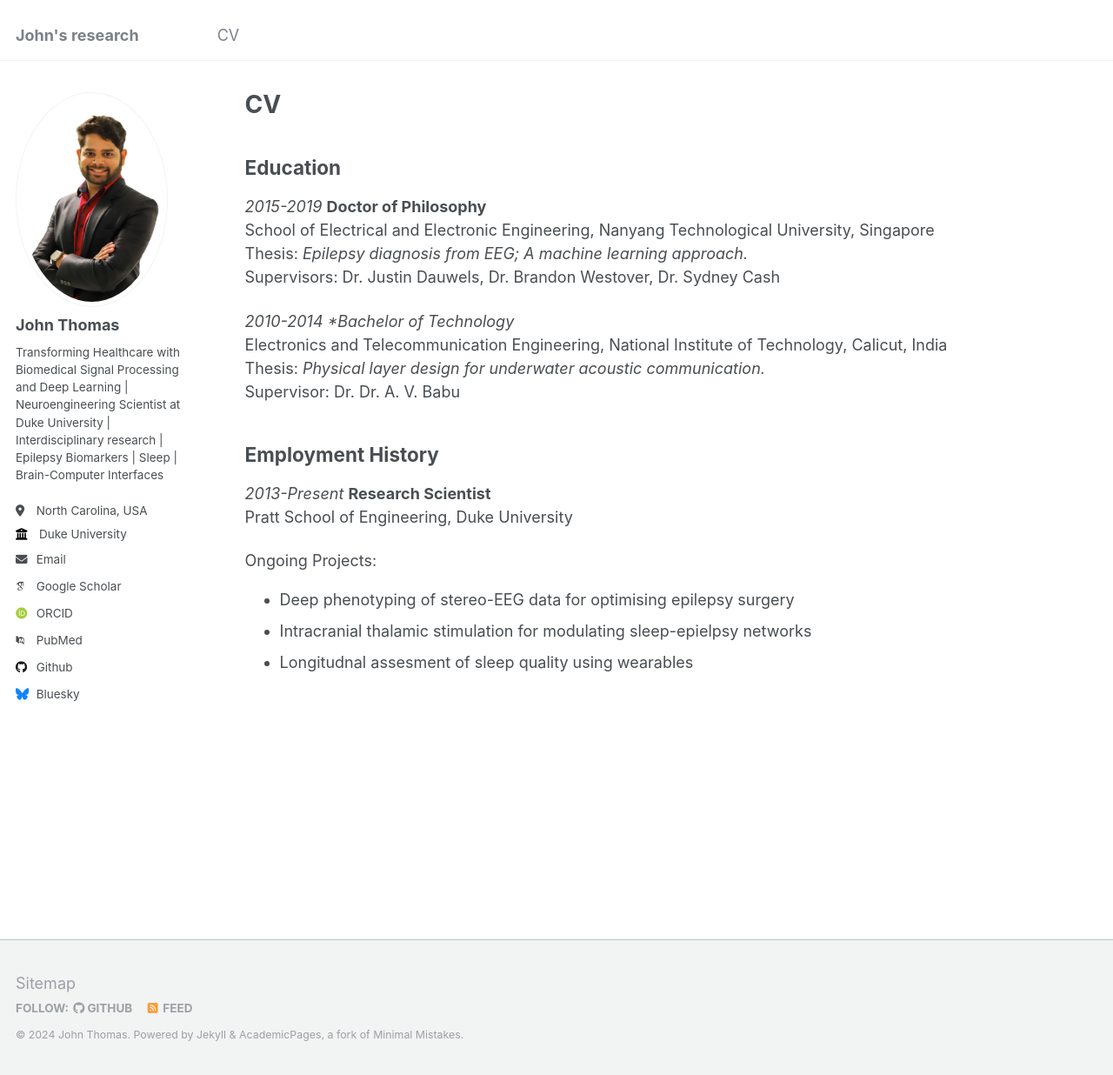
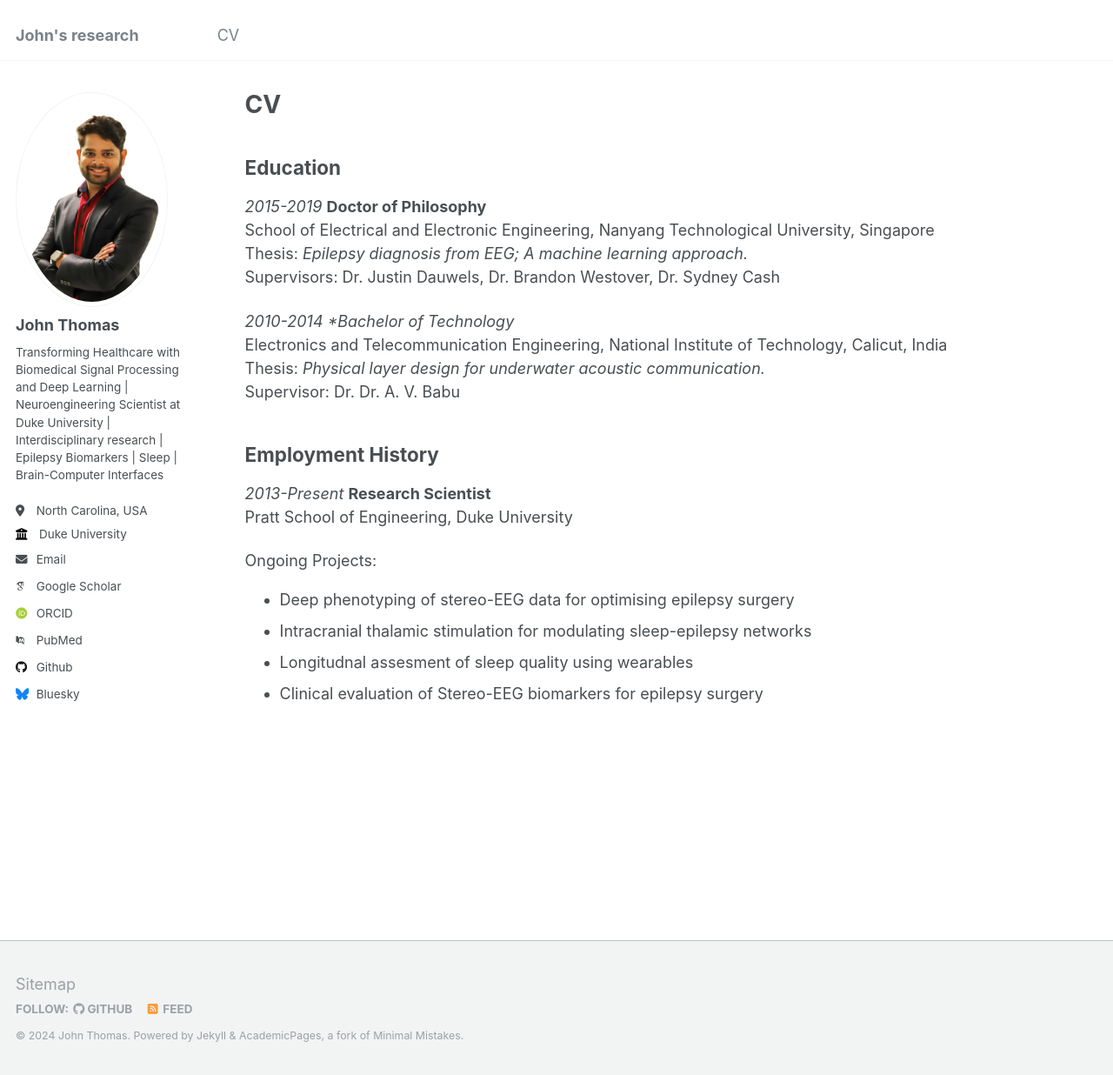
Before and after one commit to johnthomasphd/johnthomasphd.github.io, a Jekyll site: the page built from _pages/cv.md, in a window 1280 px wide and 1236 px high. Shown: the whole window at 87% size. Built offline with Jekyll 4.4.1, drawn with Linux system fonts in a browser that asks for light colours; some web fonts are replaced.

Commit message:
Update cv.md

```diff
--- a/_pages/cv.md
+++ b/_pages/cv.md
@@ -24,8 +24,9 @@ Supervisor: Dr. Dr. A. V. Babu
 *2013-Present* **Research Scientist**
 Pratt School of Engineering, Duke University
 <div style="margin-top: 0px; margin-bottom: 0px;">
-Ongoing Projects:
-</div>
+Ongoing Projects:</div>
+
 * Deep phenotyping of stereo-EEG data for optimising epilepsy surgery
-* Intracranial thalamic stimulation for modulating sleep-epielpsy networks
+* Intracranial thalamic stimulation for modulating sleep-epilepsy networks
 * Longitudnal assesment of sleep quality using wearables
+* Clinical evaluation of Stereo-EEG biomarkers for epilepsy surgery
```
